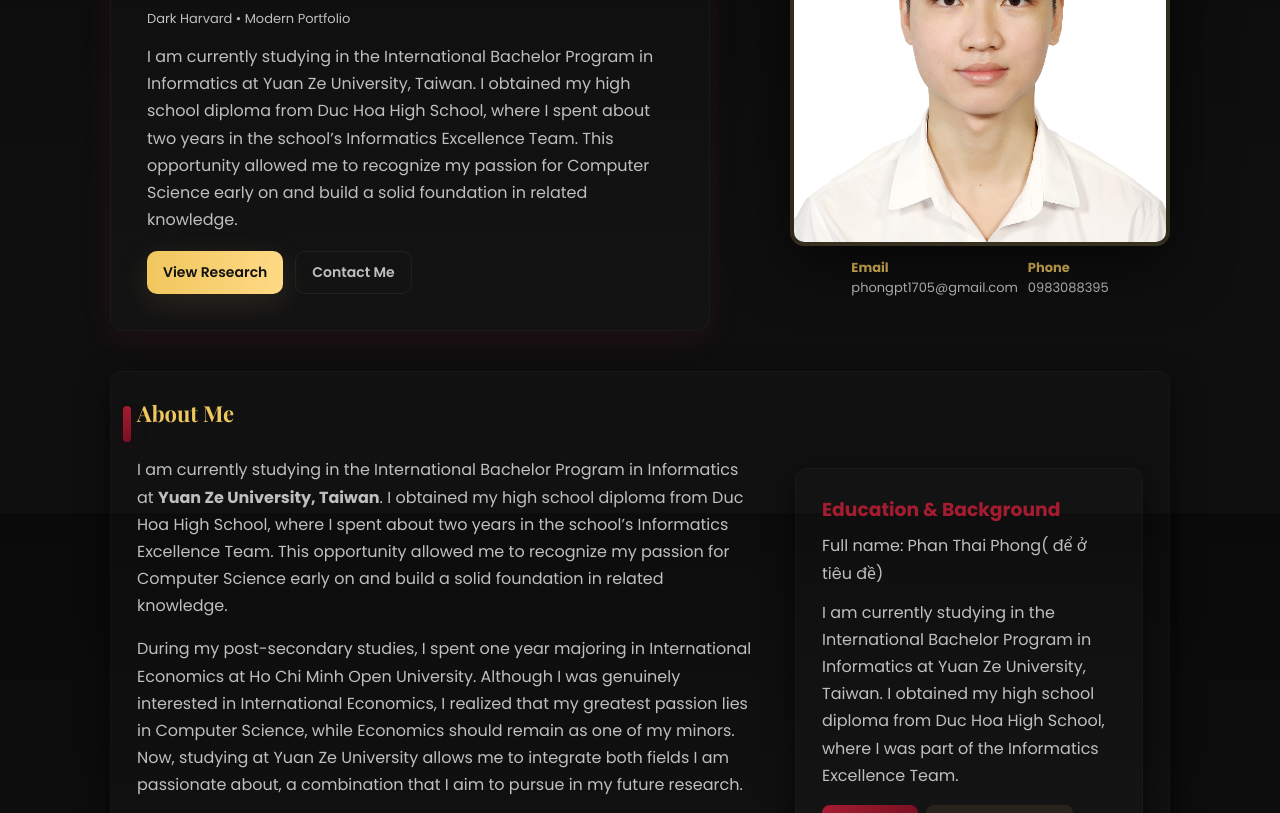
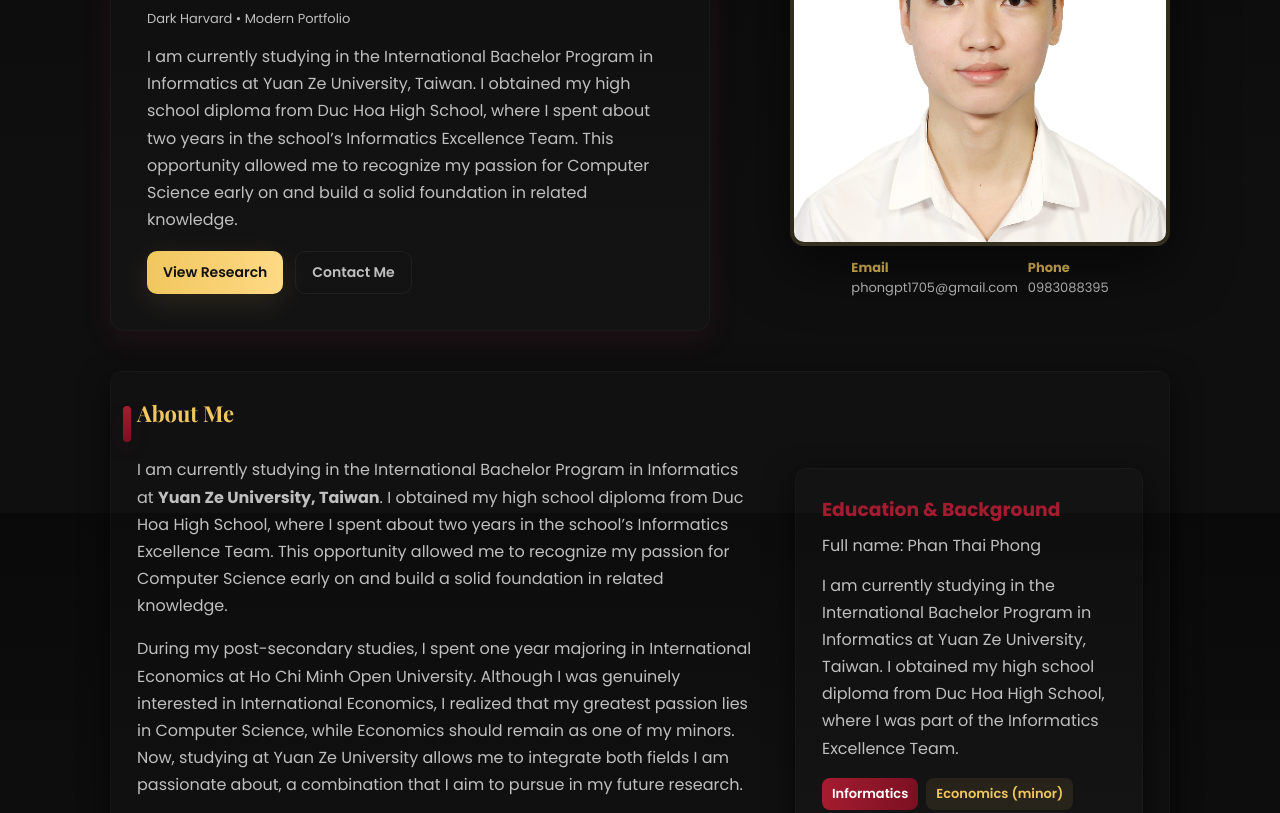
Before and after one commit to PhongPhanThai/portfolio-phong, a plain HTML site: page index.html in a window 1280 px wide. Shown: the part 287-1100 px from the top of the page. Drawn offline with nearby package versions, Linux system fonts and the light colour scheme.

Commit message:
Update index.html

```diff
--- a/index.html
+++ b/index.html
@@ -284,7 +284,7 @@ body{
       <div style="padding-left:12px">
         <div class="section" style="background:linear-gradient(180deg, rgba(255,255,255,0.01), rgba(255,255,255,0.02));">
           <h3 style="margin:0 0 8px;color:var(--crimson)">Education & Background</h3>
-          <p class="p-muted" style="margin:0">Full name: Phan Thai Phong( để ở tiêu đề)</p>
+          <p class="p-muted" style="margin:0">Full name: Phan Thai Phong</p>
           <p class="p-muted" style="margin-top:12px">
             I am currently studying in the International Bachelor Program in Informatics at Yuan Ze University, Taiwan.
             I obtained my high school diploma from Duc Hoa High School, where I was part of the Informatics Excellence Team.
```
